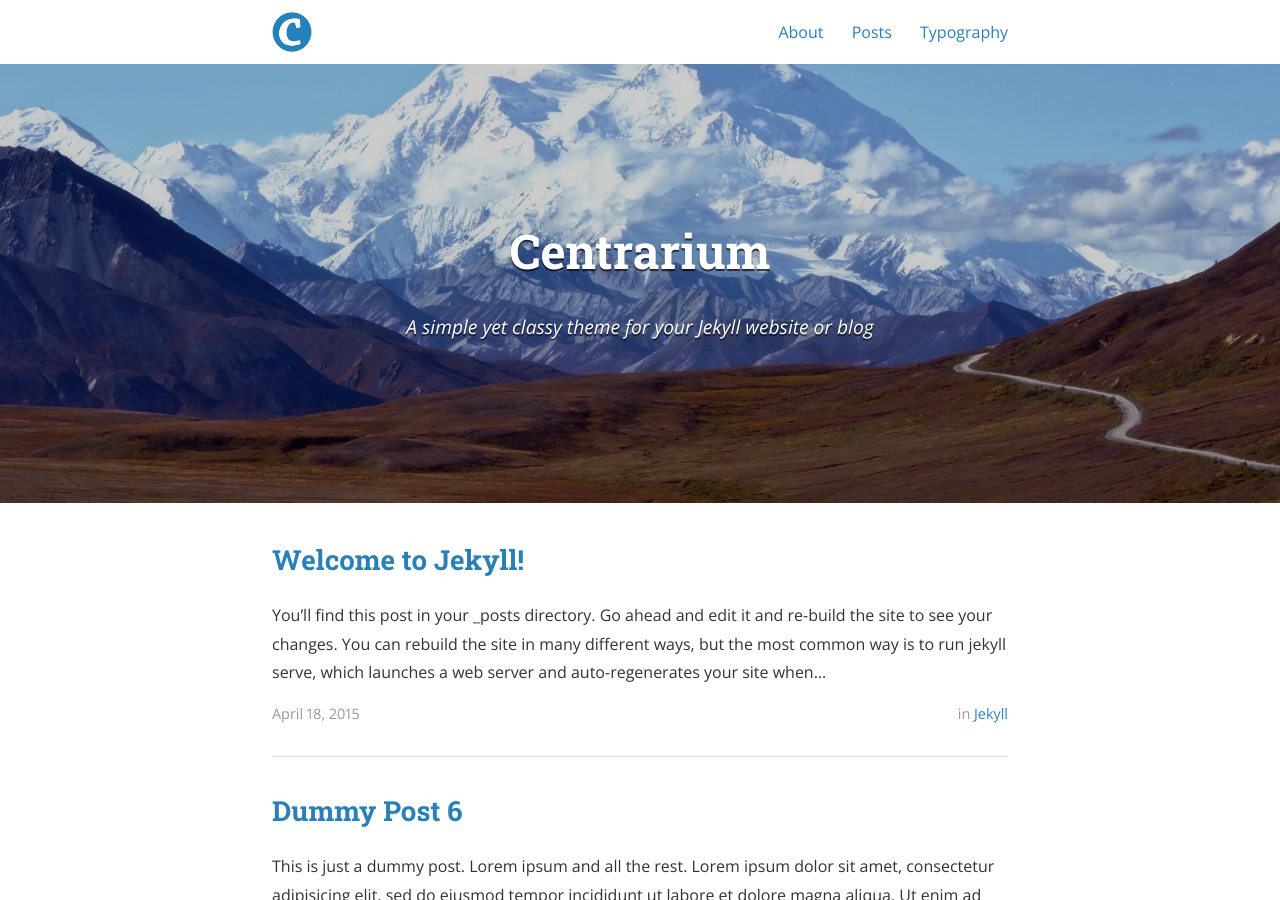
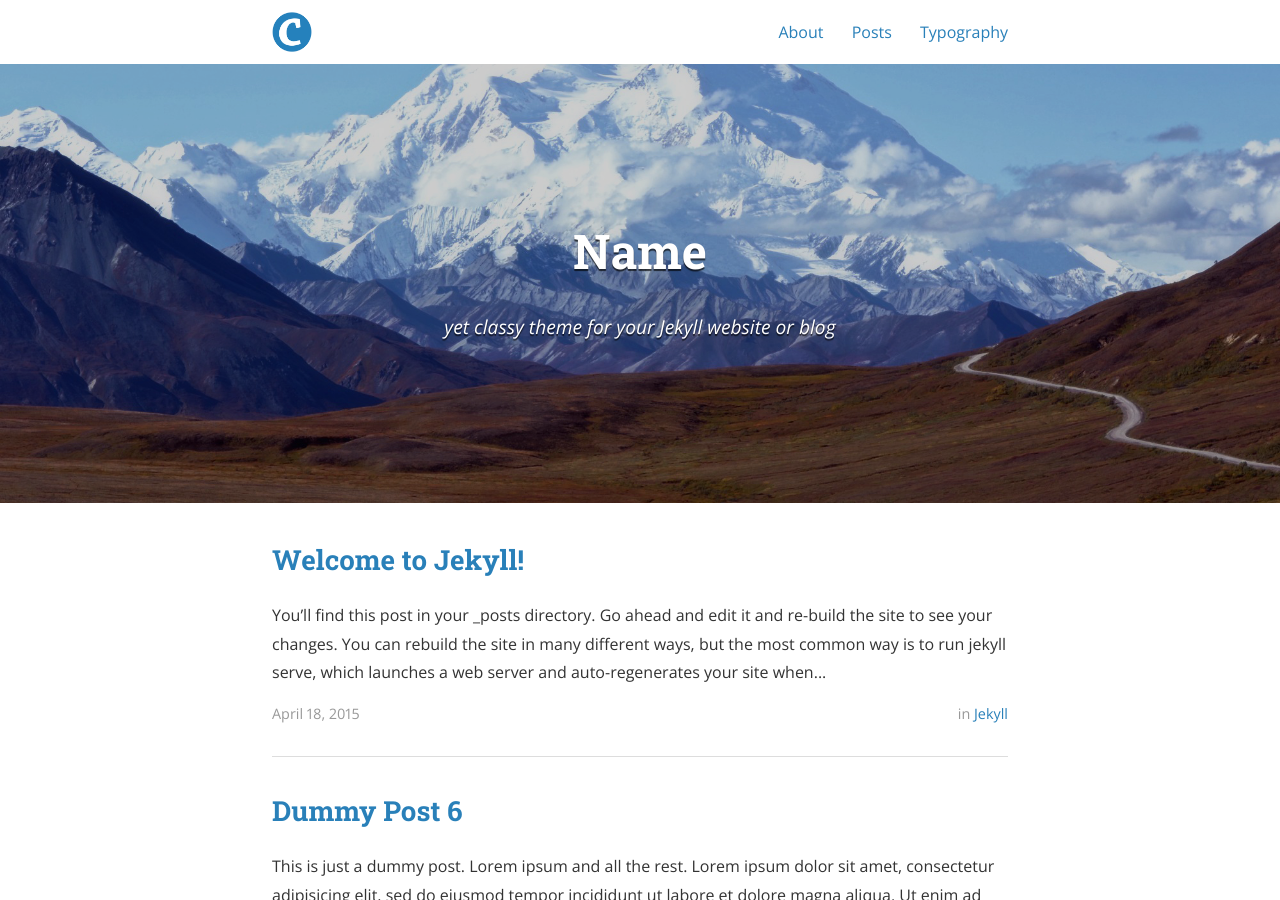
Before and after one commit to adotsenko3/adotsenko3.github.io, a Jekyll site: the page built from index.html, in a window 1280 px wide and 900 px high. Built offline with Jekyll 4.4.1, drawn with Linux system fonts in a browser that asks for light colours; nearby versions of some CDN libraries; the list of posts is cut into pages by our own code; a style sheet for code colours, icons or effects is not loaded.

Commit message:
Update _config.yml

```diff
--- a/_config.yml
+++ b/_config.yml
@@ -4,14 +4,14 @@ gems:
   - jekyll-sitemap
 
 # Site settings
-title: Centrarium
-subtitle: "A simple yet classy theme for your Jekyll website or blog"
+title: Name
+subtitle: " yet classy theme for your Jekyll website or blog"
 email: blcentra@gmail.com
 name: Ben Centra
 description: >
   A simple yet classy theme for your Jekyll website or blog.
 baseurl: "/centrarium/" # the subpath of your site, e.g. /blog/
-url: "http://bencentra.com" # the base hostname & protocol for your site
+url: "http://adotsenko3.github.io" # the base hostname & protocol for your site
 cover: "assets/header_image.jpg"
 logo: "assets/logo.png"
 
```
